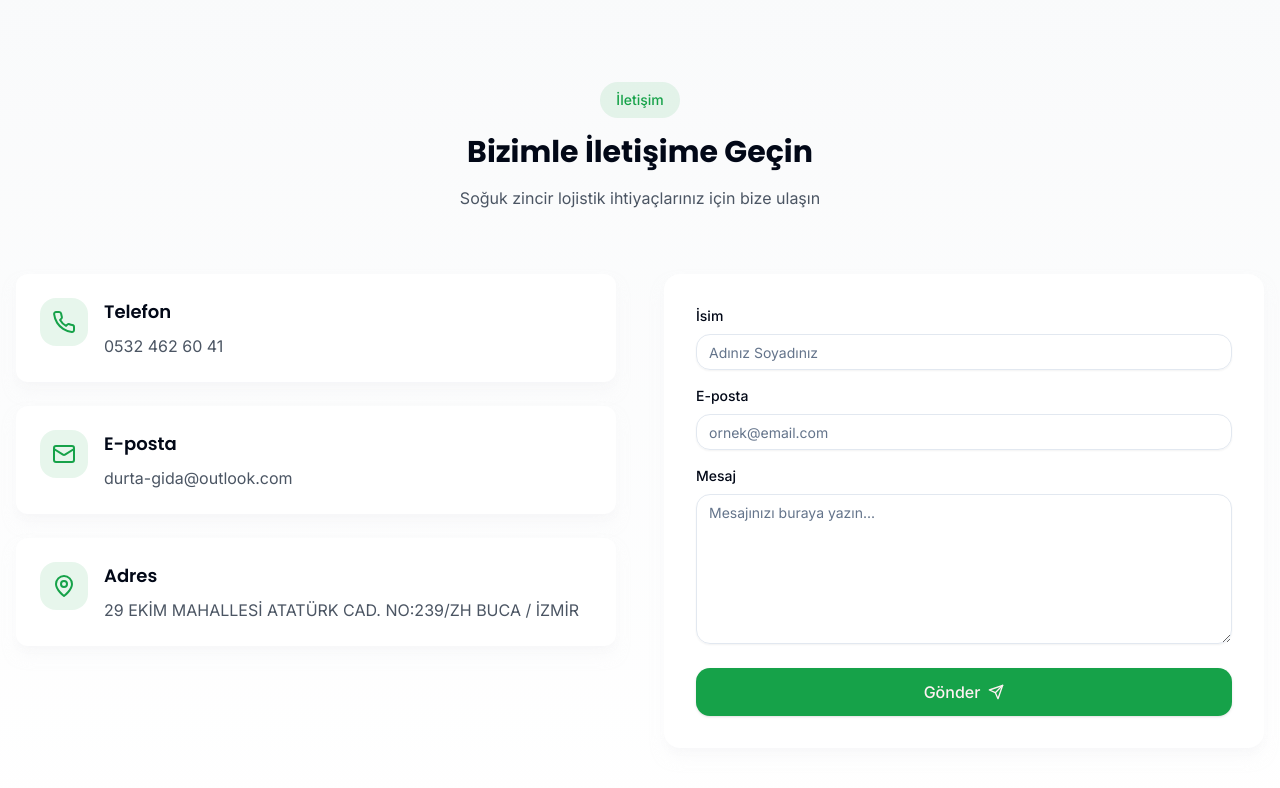
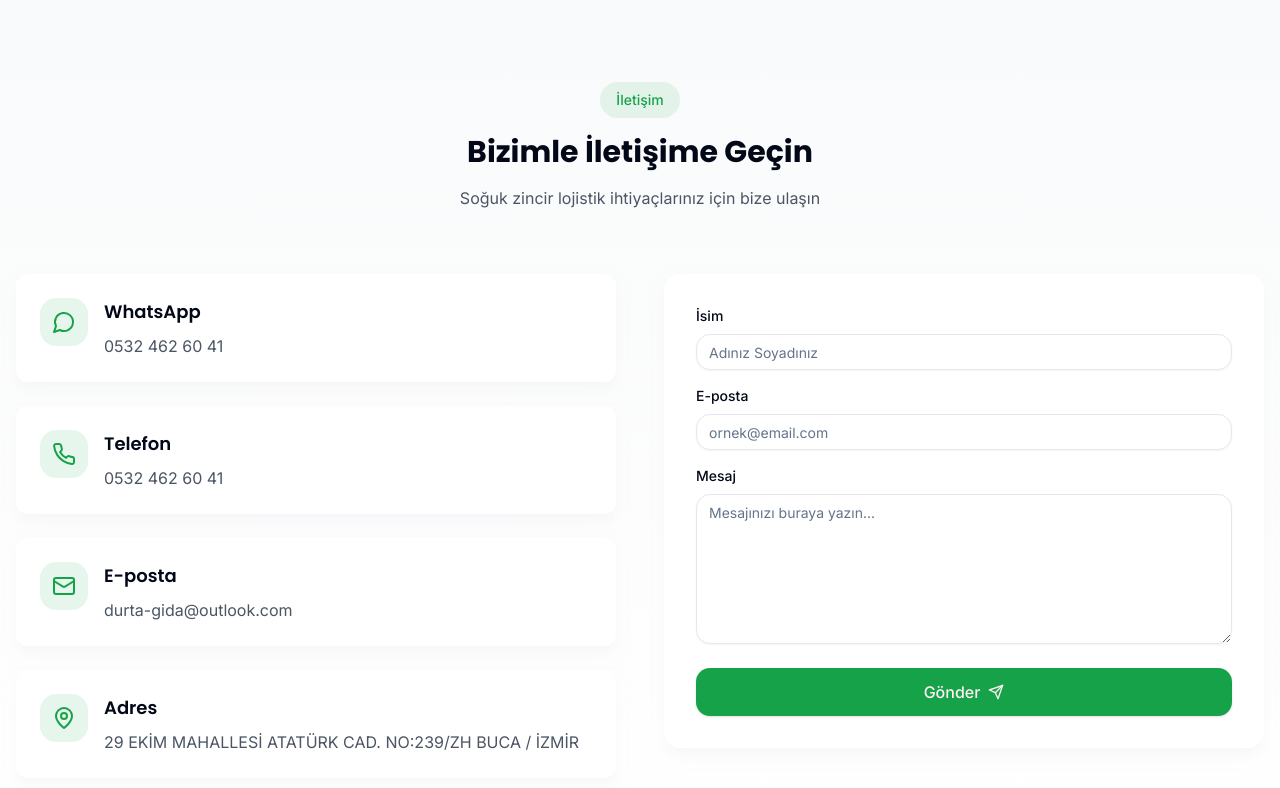
Before and after one commit to MehmetGulbahar/Durta-Tarim, a Next.js app: page / in a window 1280 px wide. Shown: the part 3907-4695 px from the top of the page. Built offline with nearby package versions, Linux system fonts and the light colour scheme; no server answers.

Commit message:
contact information update

```diff
--- a/src/components/sections/contact.tsx
+++ b/src/components/sections/contact.tsx
@@ -5,7 +5,7 @@ import { motion } from "framer-motion"
 import { Button } from "@/components/ui/button"
 import { Input } from "@/components/ui/input"
 import { Textarea } from "@/components/ui/textarea"
-import { Phone, Mail, MapPin, Send } from "lucide-react"
+import { Phone, Mail, MapPin, Send, MessageCircle } from "lucide-react"
 import { sendEmail } from "@/lib/emailjs"
 
 export function Contact() {
@@ -33,6 +33,12 @@ export function Contact() {
   }
 
   const contactInfo = [
+    {
+      icon: MessageCircle,
+      title: "WhatsApp",
+      details: "0532 462 60 41",
+      href: "https://wa.me/905324626041",
+    },
     {
       icon: Phone,
       title: "Telefon",
```
